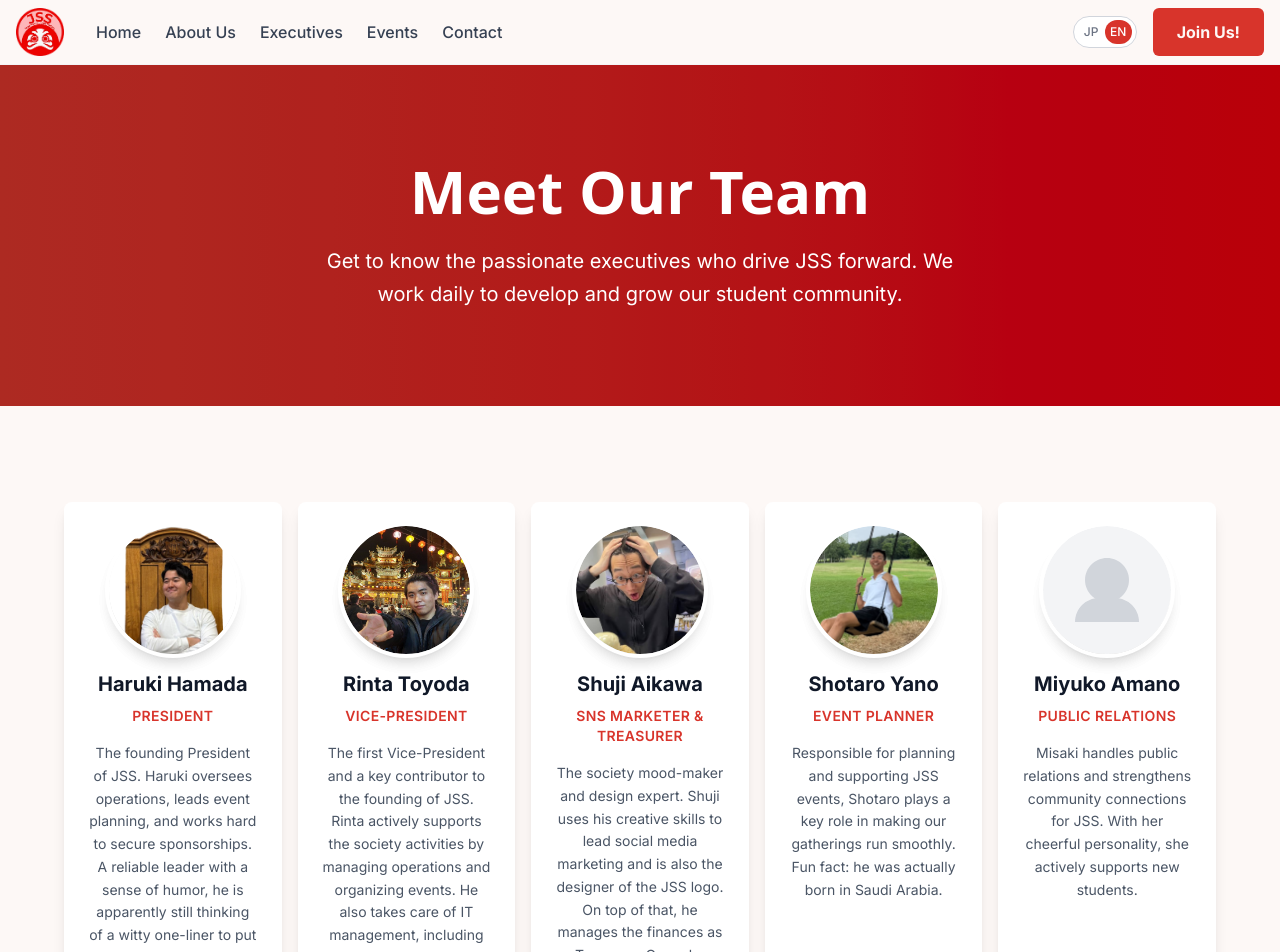
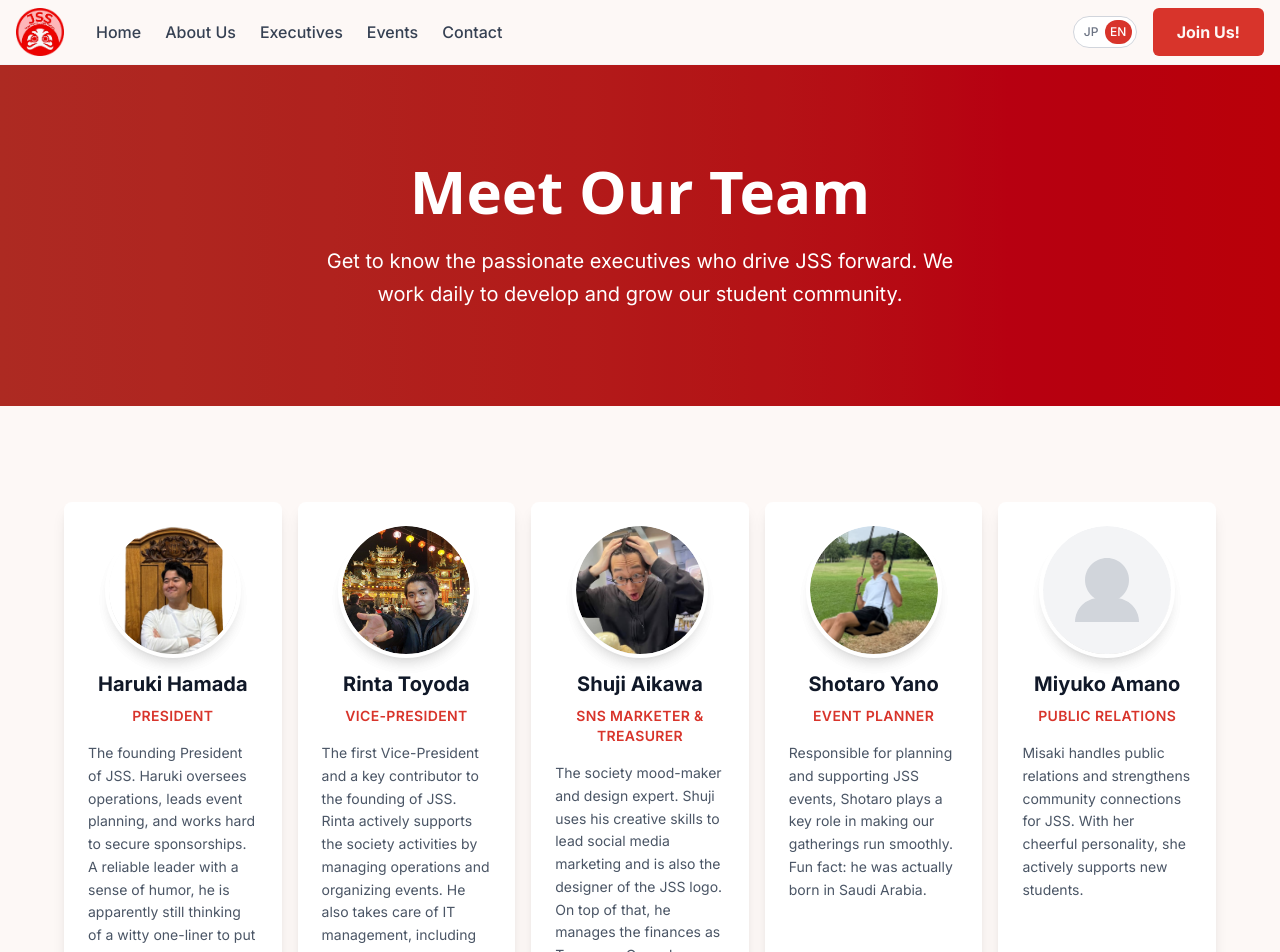
Before and after one commit to rinta-toyoda/japanese-student-association-neo-frontend, a Next.js app: page /executives in a window 1280 px wide. Shown: the top 952 px of the page. Built offline with nearby package versions, Linux system fonts and the light colour scheme; a web font is replaced by a local one.

Commit message:
updated upcoming events

```diff
--- a/src/components/executives/executive-card.tsx
+++ b/src/components/executives/executive-card.tsx
@@ -49,7 +49,7 @@
         </div>
 
         {/* Description */}
-        <p className="text-gray-600 text-sm leading-relaxed">
+        <p className="text-gray-600 text-sm leading-relaxed text-left">
           {data.description}
         </p>
       </div>
```
Also changed, not shown: src/assets/images/executives/haruki_hamada.png (deleted).
